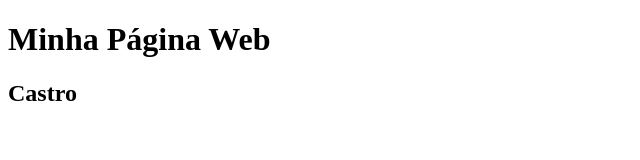
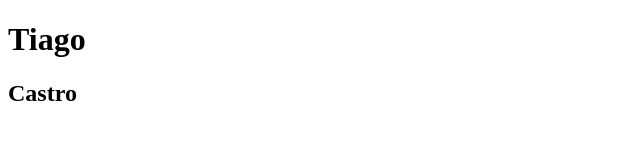
Before and after one commit to tiagodecastro/webpage, a plain HTML site: page index.html in a window 1280 px wide. Shown: the whole page, without its empty margins (0-640 px from the left). Drawn offline with Linux system fonts and the light colour scheme.

Commit message:
Change Title

```diff
--- a/index.html
+++ b/index.html
@@ -3,10 +3,10 @@
 <head>
     <meta charset="UTF-8">
     <meta name="viewport" content="width=device-width, initial-scale=1.0">
-    <title>Minha Página Web</title>
+    <title>My Webpage</title>
 </head>
 <body>
-    <h1>Minha Página Web</h1>
+    <h1>Tiago</h1>
     <h2>Castro</h2>
 </body>
 </html>
```
